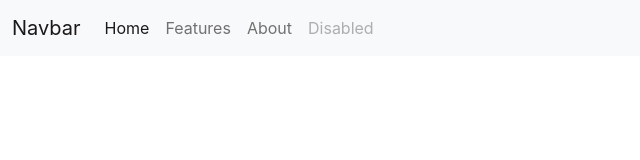
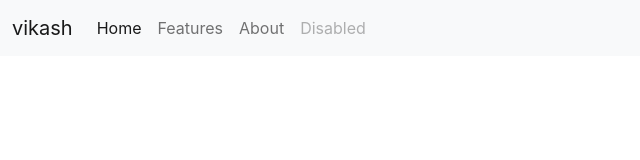
Before and after one commit to VikashTanwer/textutility, a React (Create React App) app: page / in a window 1280 px wide. Shown: the top 160 px of the page, without its empty margins (0-640 px from the left). Built offline with nearby package versions, Linux system fonts and the light colour scheme.

Commit message:
props destruchring

```diff
--- a/src/App.js
+++ b/src/App.js
@@ -10,9 +10,9 @@ function App() {
   return (
     <>
       <Router>
-        <Navar />
+        <Navar title = "vikash" />
         <Routes>
-          <Route exact path="/home" element={<Home />}></Route>
+          <Route exact path="/home" element={<Home  />}></Route>
           <Route exact path="/about" element={<About />} />
         </Routes>
       </Router>
--- a/src/components/Navar.js
+++ b/src/components/Navar.js
@@ -2,12 +2,13 @@ import React from "react";
 import {Link} from 'react-router-dom';
 
 function Navar(props) {
+    const {title} = props;
   return (
     <>
       <nav className="navbar navbar-expand-lg navbar-light bg-light">
         <div className="container-fluid">
           <Link className="navbar-brand" to="/">
-            Navbar
+           {title}
           </Link>
           <button
             className="navbar-toggler"
```
